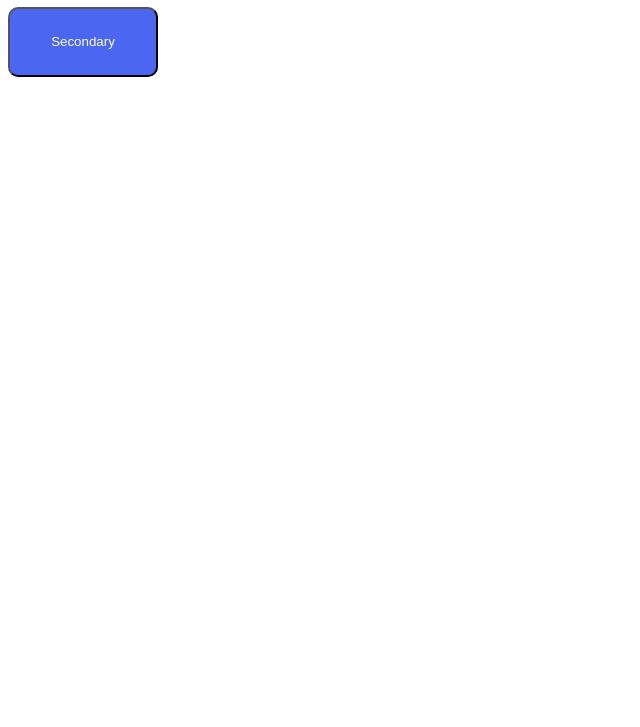
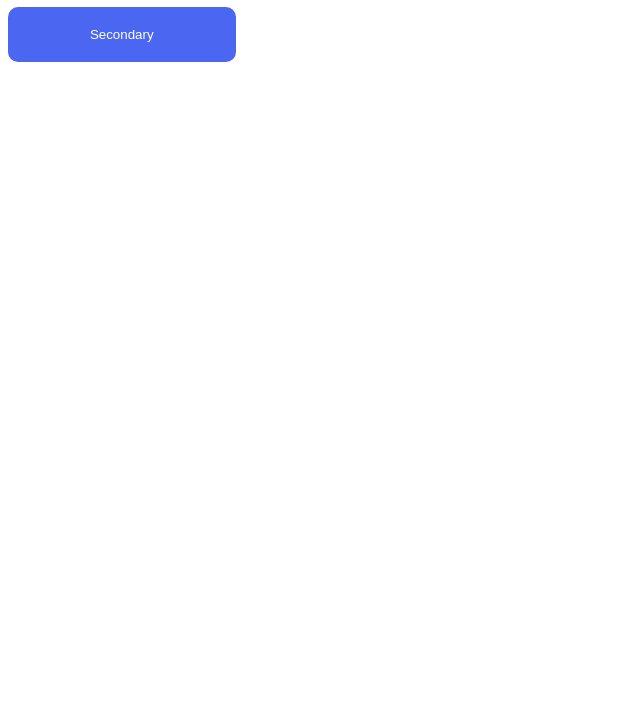
Before and after one commit to EricP7/chess-game, a plain HTML site: page index.html in a window 1280 px wide. Shown: the part 73-800 px from the top of the page, without its empty margins (0-640 px from the left). Drawn offline with Linux system fonts and the light colour scheme.

Commit message:
button style changed

```diff
--- a/style-eric.css
+++ b/style-eric.css
@@ -1,7 +1,16 @@
 #secondary {
     background-color: rgb(75, 102, 240);
     color: white;
-    width: 150px;
-    height: 70px;
+    text-align: center;
+    font: bold;
+    padding: 20px;
     border-radius: 10px;
+    border-style: none;
+
+    width: 18%;
 }
+
+#secondary:hover {
+    background-color: rgb(59, 90, 245);
+    cursor: pointer;
+}
```
